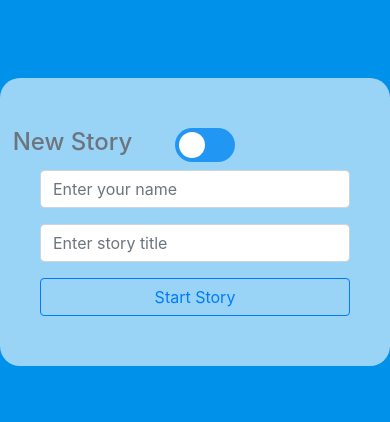
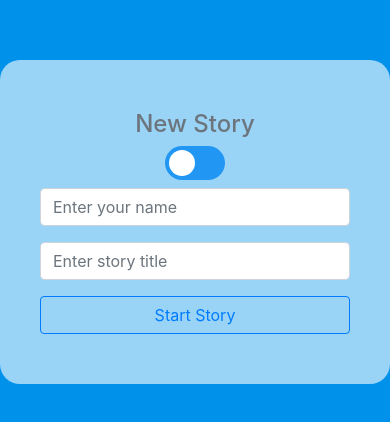
Before and after one commit to shamal-iroshan/story-maker, a React (Create React App) app: page / in a window 390 px wide. Shown: the part 200-622 px from the top of the page. Built offline with nearby package versions, Linux system fonts and the light colour scheme.

Commit message:
make pages responsive

```diff
--- a/src/components/pages/home/index.jsx
+++ b/src/components/pages/home/index.jsx
@@ -47,16 +47,16 @@ function home(props) {
             <div className="home-container">
                 <div className="home-content-container">
                     <div className="row">
-                        <div className="col-5 text-center text-secondary">
+                        <div className="col-12 col-sm-12 col-md-5 col-lg-5 col-xl-5 text-center text-secondary">
                             <h4 className={!type ? 'd-none' : ''}>New Story</h4>
                         </div>
-                        <div className="col-2 text-center">
+                        <div className="col-12 col-sm-12 col-md-2 col-lg-2 col-xl-2 text-center">
                             <label className="switch">
                                 <input type="checkbox" onChange={() => {setType(!type)}}/>
                                 <span className="slider"/>
                             </label>
                         </div>
-                        <div className="col-5 text-center text-secondary">
+                        <div className="col-12 col-sm-12 col-md-5 col-lg-5 col-xl-5 text-center text-secondary">
                             <h4 className={type ? 'd-none' : ''}>Join Story</h4>
                         </div>
                     </div>
--- a/src/components/pages/story/story.jsx
+++ b/src/components/pages/story/story.jsx
@@ -11,14 +11,15 @@ function story(props) {
     const [storyDetail, setStoryDetail] = useState(null);
 
     useEffect(() => {
-        const unsubscribe = firebase;
-        firebase.firestore()
+        const db = firebase.firestore();
+        let unsubscribe;
+        db
             .collection('stories')
             .doc(storyID)
             .get()
             .then(doc => {
                 if (doc.exists) {
-                    firebase.firestore()
+                    unsubscribe = db
                         .collection('stories')
                         .doc(storyID)
                         .onSnapshot((snapshot => {
@@ -36,7 +37,7 @@ function story(props) {
             console.log(error);
         })
 
-        return () => unsubscribe()
+        return () => unsubscribe;
     }, []);
 
     useEffect(() => {
@@ -71,13 +72,16 @@ function story(props) {
             <div className="container-fluid nav-container">
                 <form onSubmit={formSubmit}>
                     <div className="row">
-                        <div className="col-3 d-flex align-items-center justify-content-center">
+                        <div
+                            className="col-12 col-sm-12 col-md-3 col-lg-3 col-xl-3 d-flex align-items-center justify-content-center">
                             <h3 className="text-white text-center">{storyDetail && storyDetail.storyName}</h3>
                         </div>
-                        <div className="col-7 d-flex align-items-center justify-content-center">
+                        <div
+                            className="col-12 col-sm-12 col-md-7 col-lg-7 col-xl-7 d-flex align-items-center justify-content-center">
                             <textarea className="form-control txtStory" required name="story"/>
                         </div>
-                        <div className="col-2 text-center d-flex align-items-center justify-content-center">
+                        <div
+                            className="col-12 col-sm-12 col-md-2 col-lg-2 col-xl-2 pt-2 pt-sm-2 pt-md-2 pt-lg-2 pt-xl-2 text-center d-flex align-items-center justify-content-center">
                             <button type="submit" className="btn btn-warning pl-5 pr-5">Submit</button>
                         </div>
                     </div>
@@ -89,9 +93,9 @@ function story(props) {
                     {
                         storyDetail && storyDetail.story.length > 0 ?
                             storyDetail.story.map((item, index) => (
-                                <div key={index} className="col-4 mb-3">
+                                <div key={index} className="col-12 col-sm-12 col-md-6 col-lg-4 col-xl-4 mb-3">
                                     <div className="card p-3">
-                                        <h5 className="story-card-heading">{index+1}) {item.name}</h5>
+                                        <h5 className="story-card-heading">{index + 1}) {item.name}</h5>
                                         <p>{item.myStory}</p>
                                     </div>
                                 </div>
```
Also changed, not shown: firebase.json (added), 1 other file (tests, documents, lock files or other folders).
